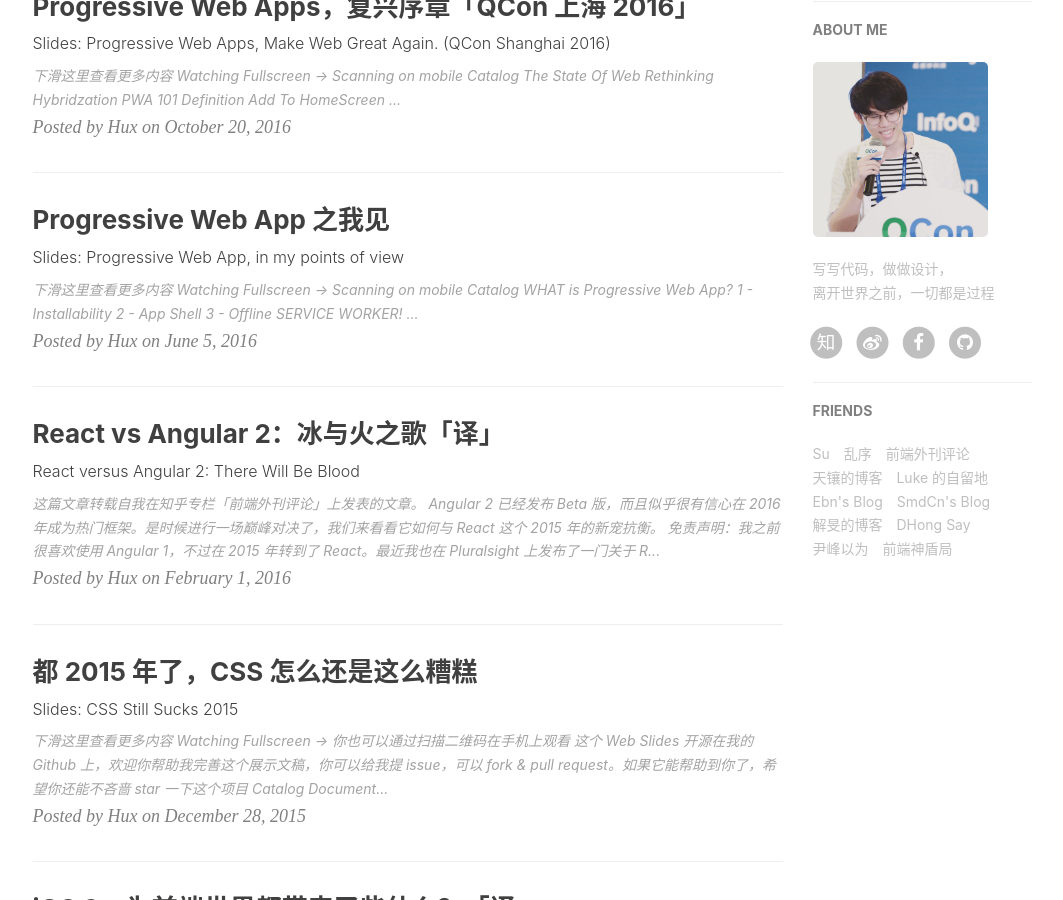
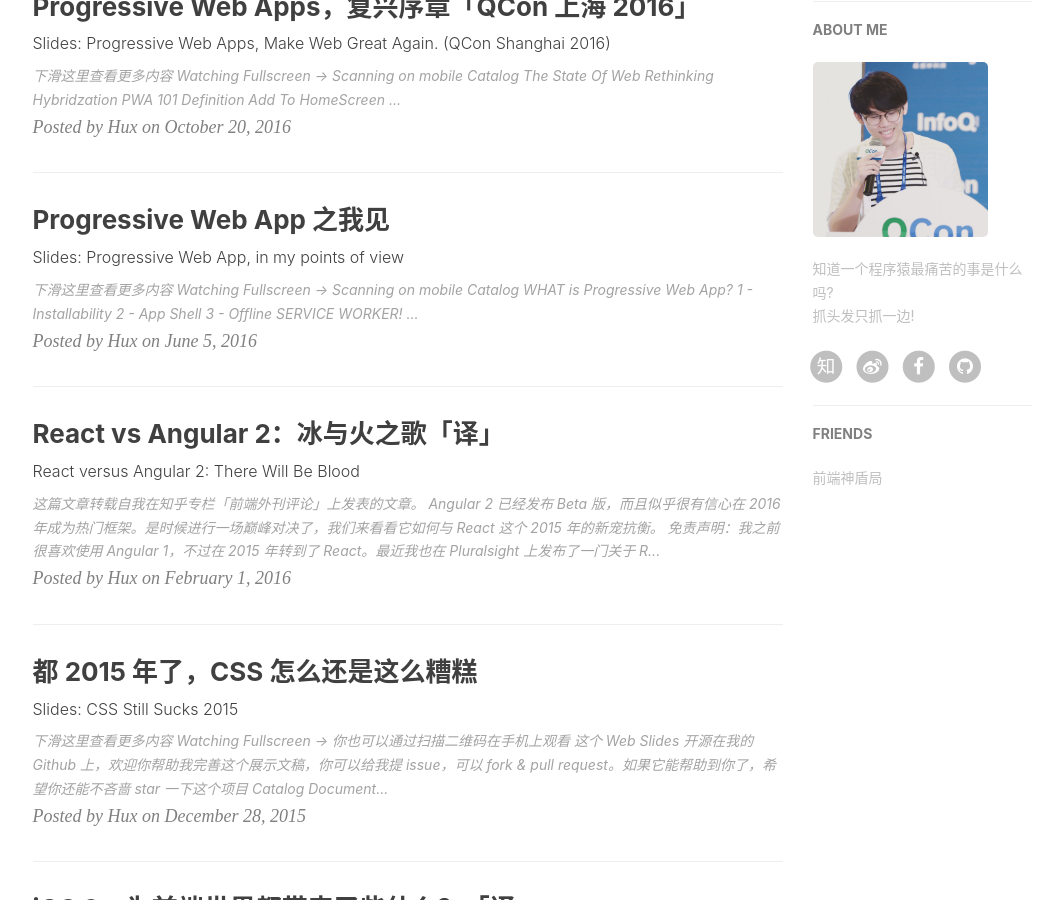
Before and after one commit to XueChenChen/XueChenChen.github.io, a Jekyll site: the page built from index.html, in a window 1280 px wide and 900 px high, scrolled down 692 px. Shown: the whole window, without its empty margins (135-1198 px from the left). Built offline with Jekyll 4.4.1, drawn with Linux system fonts in a browser that asks for light colours; nearby versions of some CDN libraries; the list of posts is cut into pages by our own code; comment, search, counter and statistics services are not loaded; some of the changed text lies outside the part shown.

Commit message:
little change

```diff
--- a/_config.yml
+++ b/_config.yml
@@ -1,6 +1,6 @@
 # Site settings
-title: Hux Blog
-SEOTitle: 黄玄的博客 | Hux Blog
+title: XueChen
+SEOTitle: XueChen | 今个儿赛太阳
 header-img: img/home-bg.jpg
 email: huxpro@gmail.com
 description: "知道一个程序猿最痛苦的事是什么吗--抓头发只抓一边!"
@@ -70,7 +70,7 @@
 
 # Sidebar settings
 sidebar: true                           # whether or not using Sidebar.
-sidebar-about-description: "写写代码，做做设计，<br>离开世界之前，一切都是过程"
+sidebar-about-description: "知道一个程序猿最痛苦的事是什么吗?<br>             抓头发只抓一边!"
 sidebar-avatar: /img/avatar-hux.jpg      # use absolute URL, seeing it's used in both `/` and `/about/`
 
 
@@ -90,36 +90,6 @@
 # Friends
 friends: [
     {
-        title: "Su",
-        href: "http://su.gallery/"
-    },{
-        title: "乱序",
-        href: "http://mida.re/"
-    },{
-        title: "前端外刊评论",
-        href: "http://qianduan.guru/"
-    },{
-        title: "天镶的博客",
-        href: "http://lingyu.wang/"
-    },{
-        title: "Luke 的自留地",
-        href: "http://hmqk1995.github.io"
-    },{
-        title: "Ebn's Blog",
-        href: "http://ebnbin.com/"
-    },{
-        title: "SmdCn's Blog",
-        href: "http://blog.smdcn.net"
-    },{
-        title: "解旻的博客",
-        href: "http://xieminis.me/"
-    },{
-        title: "DHong Say",
-        href: "http://dhong.co"
-    },{
-        title: "尹峰以为",
-        href: "http://ingf.github.io/"
-    },{
         title: "前端神盾局",
         href: "http://wepiaofei.github.io/blog/"
     }
--- a/_includes/head.html
+++ b/_includes/head.html
@@ -7,7 +7,7 @@
     <meta name="keywords"  content="{{ site.keyword }}">
     <meta name="theme-color" content="{{ site.chrome-tab-theme-color }}">
 
-    <title>{% if page.title %}{{ page.title }} - {{ site.SEOTitle }}{% else %}{{ site.SEOTitle }}{% endif %}</title>
+    <title>陈薛晨的博客-今个儿赛太阳</title>
 
     <!-- Web App Manifest -->
     <link rel="manifest" href="{{ site.baseurl }}/pwa/manifest.json">
```
Also changed, not shown: img/home-bg-art.jpg (deleted), img/home-bg-geek.jpg (deleted), img/home-bg-o.jpg (deleted), img/home-bg.jpg.
